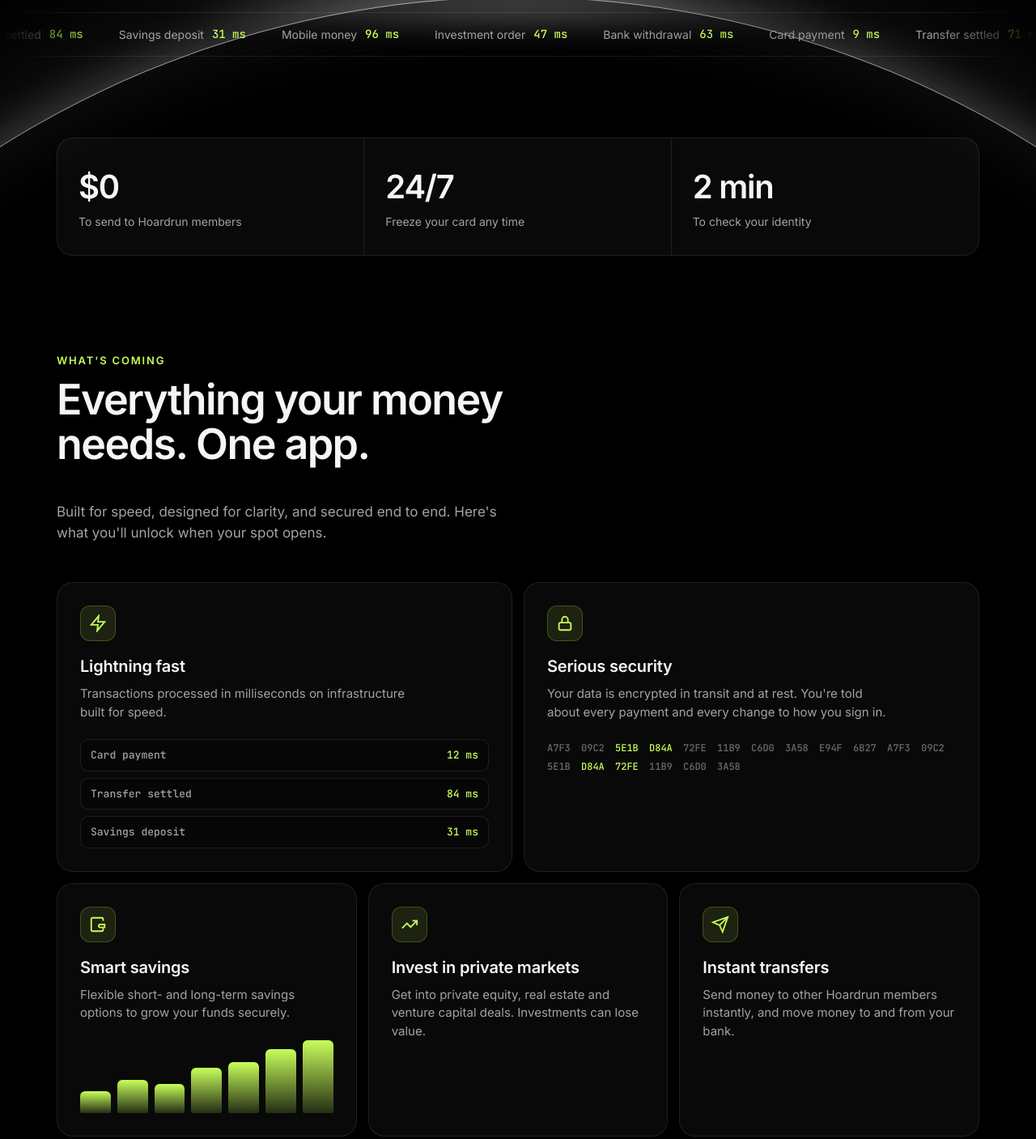
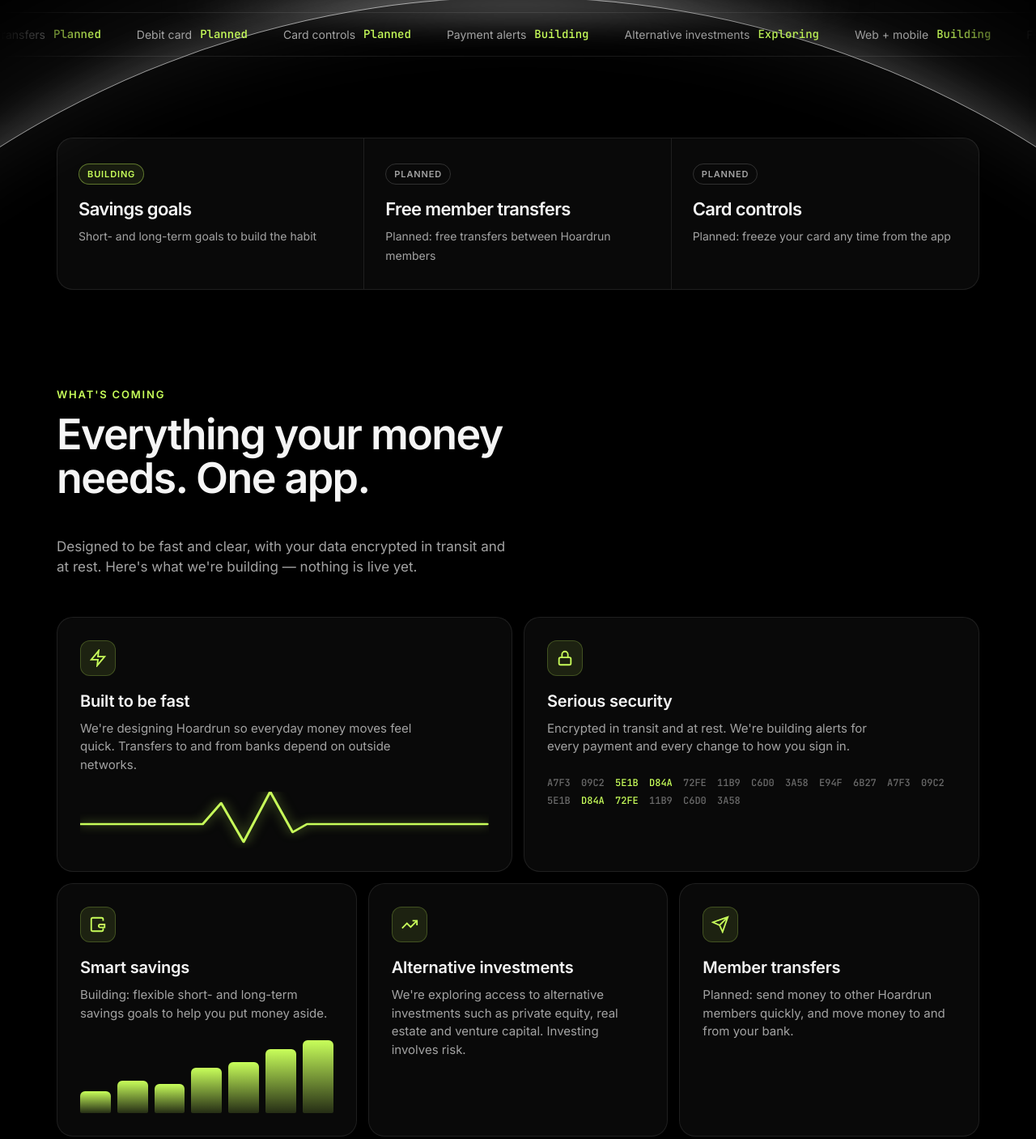
Before and after one commit to Jud-e1/hoardrun-waitlist, a plain HTML site: page index.html in a window 1280 px wide. Shown: the part 863-2270 px from the top of the page at 81% size. Drawn offline with Linux system fonts and the light colour scheme; animation ran at ten frames a second.

Commit message:
Pre-launch wording: roadmap statuses, no speed claims, honest FAQs
Co-Authored-By: Claude Opus 5.5 <noreply@anthropic.com>

```diff
--- a/index.html
+++ b/index.html
@@ -145,7 +145,7 @@
   .stats{display:grid;grid-template-columns:repeat(3,1fr);border:1px solid var(--line);border-radius:var(--radius);overflow:hidden;background:var(--card)}
   .stat{padding:30px 26px;border-right:1px solid var(--line)}
   .stat:last-child{border-right:0}
-  .stat b{font-size:40px;letter-spacing:-.03em;font-weight:600;display:block}
+  .stat b{font-size:22px;margin-bottom:4px;letter-spacing:-.03em;font-weight:600;display:block}
   .stat span{color:var(--muted);font-size:14px}
 
   .bento{display:grid;grid-template-columns:repeat(6,1fr);gap:14px}
@@ -156,6 +156,11 @@
   .tile p{color:var(--muted);font-size:15px;margin-top:8px;max-width:420px}
   .ico{width:44px;height:44px;border-radius:12px;display:grid;place-items:center;background:rgba(200,255,90,.1);border:1px solid rgba(200,255,90,.22);color:var(--accent)}
   .ico svg{width:22px;height:22px}
+  .pulse{width:100%;height:70px;margin-top:22px}
+  .pulse path{fill:none;stroke:var(--accent);stroke-width:2.5;stroke-linecap:round;stroke-linejoin:round;stroke-dasharray:520;stroke-dashoffset:520;animation:beat 3.2s ease-in-out infinite;filter:drop-shadow(0 0 6px rgba(200,255,90,.6))}
+  @keyframes beat{40%,70%{stroke-dashoffset:0}100%{stroke-dashoffset:-520}}
+  .st{display:inline-block;font-style:normal;font-size:11px;font-weight:600;letter-spacing:.08em;text-transform:uppercase;padding:4px 10px;border-radius:999px;border:1px solid var(--line-2);color:var(--muted);margin-bottom:14px}
+  .st-build{border-color:rgba(200,255,90,.4);color:var(--accent);background:rgba(200,255,90,.08)}
   .speed{margin-top:22px;display:flex;flex-direction:column;gap:8px}
   .speed div{display:flex;justify-content:space-between;font-size:13px;color:var(--muted);padding:9px 12px;border:1px solid var(--line);border-radius:10px;background:rgba(0,0,0,.25)}
   .speed b{color:var(--accent);font-weight:500}
@@ -266,7 +271,7 @@
     .card{right:-20px;width:200px;height:126px}
     .f2{right:-14px}
     .stat{padding:22px 18px}
-    .stat b{font-size:30px}
+    .stat b{font-size:20px}
     .nav .btn{padding:10px 16px;font-size:14px}
   }
 </style>
@@ -296,11 +301,10 @@
       <div>
         <span class="pill rv"><b>Waitlist open</b><span class="live"></span> Early access is rolling out soon</span>
         <h1 class="rv"><span class="soft">Money,</span><br><span class="soft">reimagined.</span><br><span class="acc">Get in first.</span></h1>
-        <p class="lede rv">Saving, spending, sending and investing — together in one app, with low costs and clear information. Join the waitlist and be among the first to get access.</p>
+        <p class="lede rv">We're building one app for saving, spending and sending money, with low costs and clear information. Join the waitlist to follow the build and get founding-member access.</p>
         <div class="herojoin rv" id="join">
           <div id="formWrap">
             <form id="waitlistForm" class="heroform" novalidate>
-              <div class="setup-warn" id="setupWarn">Formspree isn't connected yet — set <code>FORMSPREE_ID</code> at the bottom of this file.</div>
               <input type="text" id="name" name="name" autocomplete="name" placeholder="Full name" aria-label="Full name" required />
               <input type="email" id="email" name="email" autocomplete="email" placeholder="you@email.com" aria-label="Email address" required />
               <input type="text" name="_gotcha" class="hp" tabindex="-1" autocomplete="off" aria-hidden="true" />
@@ -353,7 +357,7 @@
             <div class="tx"><div>Transfer to Ama<small>Yesterday</small></div><span>−$120.00</span></div>
           </div>
         </div>
-        <div class="float f1"><span style="color:var(--muted)">Received in <span class="mono" style="color:var(--accent)">84 ms</span></span><b>+$2,400.00</b></div>
+        <div class="float f1"><span style="color:var(--muted)">Transfer received</span><b>+$2,400.00</b></div>
         <div class="float f2" style="display:flex;gap:12px;align-items:center">
           <svg class="ring" viewBox="0 0 44 44"><circle cx="22" cy="22" r="18" stroke="rgba(255,255,255,.12)" stroke-width="5" fill="none"/><circle cx="22" cy="22" r="18" stroke="#c8ff5a" stroke-width="5" fill="none" stroke-linecap="round" stroke-dasharray="113" stroke-dashoffset="32" transform="rotate(-90 22 22)"/></svg>
           <div><span style="color:var(--muted)">Savings goal</span><b>72%</b></div>
@@ -364,17 +368,17 @@
 
   <div class="ticker" aria-hidden="true">
     <div class="ticker-track">
-      <span>Card payment <em class="mono">12 ms</em></span><span>Transfer settled <em class="mono">84 ms</em></span><span>Savings deposit <em class="mono">31 ms</em></span><span>Mobile money <em class="mono">96 ms</em></span><span>Investment order <em class="mono">47 ms</em></span><span>Bank withdrawal <em class="mono">63 ms</em></span><span>Card payment <em class="mono">9 ms</em></span><span>Transfer settled <em class="mono">71 ms</em></span>
-      <span>Card payment <em class="mono">12 ms</em></span><span>Transfer settled <em class="mono">84 ms</em></span><span>Savings deposit <em class="mono">31 ms</em></span><span>Mobile money <em class="mono">96 ms</em></span><span>Investment order <em class="mono">47 ms</em></span><span>Bank withdrawal <em class="mono">63 ms</em></span><span>Card payment <em class="mono">9 ms</em></span><span>Transfer settled <em class="mono">71 ms</em></span>
+      <span>Smart savings <em class="mono">Building</em></span><span>Member transfers <em class="mono">Planned</em></span><span>Debit card <em class="mono">Planned</em></span><span>Card controls <em class="mono">Planned</em></span><span>Payment alerts <em class="mono">Building</em></span><span>Alternative investments <em class="mono">Exploring</em></span><span>Web + mobile <em class="mono">Building</em></span><span>Founding members <em class="mono">Open now</em></span>
+      <span>Smart savings <em class="mono">Building</em></span><span>Member transfers <em class="mono">Planned</em></span><span>Debit card <em class="mono">Planned</em></span><span>Card controls <em class="mono">Planned</em></span><span>Payment alerts <em class="mono">Building</em></span><span>Alternative investments <em class="mono">Exploring</em></span><span>Web + mobile <em class="mono">Building</em></span><span>Founding members <em class="mono">Open now</em></span>
     </div>
   </div>
 
   <section>
     <div class="wrap">
       <div class="stats rv">
-        <div class="stat"><b>$0</b><span>To send to Hoardrun members</span></div>
-        <div class="stat"><b>24/7</b><span>Freeze your card any time</span></div>
-        <div class="stat"><b>2 min</b><span>To check your identity</span></div>
+        <div class="stat"><i class="st st-build">Building</i><b>Savings goals</b><span>Short- and long-term goals to build the habit</span></div>
+        <div class="stat"><i class="st">Planned</i><b>Free member transfers</b><span>Planned: free transfers between Hoardrun members</span></div>
+        <div class="stat"><i class="st">Planned</i><b>Card controls</b><span>Planned: freeze your card any time from the app</span></div>
       </div>
     </div>
   </section>
@@ -383,36 +387,36 @@
     <div class="wrap">
       <div class="head rv">
         <div><div class="eyebrow">What's coming</div><h2>Everything your money<br>needs. One app.</h2></div>
-        <p class="sub">Built for speed, designed for clarity, and secured end to end. Here's what you'll unlock when your spot opens.</p>
+        <p class="sub">Designed to be fast and clear, with your data encrypted in transit and at rest. Here's what we're building — nothing is live yet.</p>
       </div>
       <div class="bento">
         <div class="tile wide rv">
           <div class="ico"><svg viewBox="0 0 24 24" fill="none" stroke="currentColor" stroke-width="2"><path d="M13 2 3 14h9l-1 8 10-12h-9l1-8z"/></svg></div>
-          <h3>Lightning fast</h3>
-          <p>Transactions processed in milliseconds on infrastructure built for speed.</p>
-          <div class="speed mono"><div>Card payment<b>12 ms</b></div><div>Transfer settled<b>84 ms</b></div><div>Savings deposit<b>31 ms</b></div></div>
+          <h3>Built to be fast</h3>
+          <p>We're designing Hoardrun so everyday money moves feel quick. Transfers to and from banks depend on outside networks.</p>
+          <svg class="pulse" viewBox="0 0 400 70" preserveAspectRatio="none" aria-hidden="true"><path d="M0 40h120l18-26 22 48 26-62 22 50 14-10h178"/></svg>
         </div>
         <div class="tile wide rv">
           <div class="ico"><svg viewBox="0 0 24 24" fill="none" stroke="currentColor" stroke-width="2"><rect x="4" y="11" width="16" height="10" rx="2"/><path d="M8 11V7a4 4 0 0 1 8 0v4"/></svg></div>
           <h3>Serious security</h3>
-          <p>Your data is encrypted in transit and at rest. You're told about every payment and every change to how you sign in.</p>
+          <p>Encrypted in transit and at rest. We're building alerts for every payment and every change to how you sign in.</p>
           <div class="hash mono">A7F3 09C2 <span class="hl">5E1B D84A</span> 72FE 11B9 C6D0 3A58 E94F 6B27 A7F3 09C2 5E1B <span class="hl">D84A 72FE</span> 11B9 C6D0 3A58</div>
         </div>
         <div class="tile rv">
           <div class="ico"><svg viewBox="0 0 24 24" fill="none" stroke="currentColor" stroke-width="2"><path d="M19 7V5a2 2 0 0 0-2-2H5a2 2 0 0 0-2 2v14a2 2 0 0 0 2 2h12a2 2 0 0 0 2-2v-2"/><path d="M21 12h-6a2 2 0 0 0 0 4h6v-4z"/></svg></div>
           <h3>Smart savings</h3>
-          <p>Flexible short- and long-term savings options to grow your funds securely.</p>
+          <p>Building: flexible short- and long-term savings goals to help you put money aside.</p>
           <div class="bars"><i style="height:30%"></i><i style="height:45%"></i><i style="height:40%"></i><i style="height:62%"></i><i style="height:70%"></i><i style="height:88%"></i><i style="height:100%"></i></div>
         </div>
         <div class="tile rv">
           <div class="ico"><svg viewBox="0 0 24 24" fill="none" stroke="currentColor" stroke-width="2"><path d="m22 7-8.5 8.5-5-5L2 17"/><path d="M16 7h6v6"/></svg></div>
-          <h3>Invest in private markets</h3>
-          <p>Get into private equity, real estate and venture capital deals. Investments can lose value.</p>
+          <h3>Alternative investments</h3>
+          <p>We're exploring access to alternative investments such as private equity, real estate and venture capital. Investing involves risk.</p>
         </div>
         <div class="tile rv">
           <div class="ico"><svg viewBox="0 0 24 24" fill="none" stroke="currentColor" stroke-width="2"><path d="M22 2 11 13"/><path d="M22 2 15 22l-4-9-9-4 20-7z"/></svg></div>
-          <h3>Instant transfers</h3>
-          <p>Send money to other Hoardrun members instantly, and move money to and from your bank.</p>
+          <h3>Member transfers</h3>
+          <p>Planned: send money to other Hoardrun members quickly, and move money to and from your bank.</p>
         </div>
       </div>
     </div>
@@ -435,11 +439,13 @@
     <div class="wrap">
       <div class="head rv" style="justify-content:center;text-align:center"><div><div class="eyebrow">FAQ</div><h2>Questions, answered.</h2></div></div>
       <div class="faq rv">
-        <details><summary>What is Hoardrun?</summary><p>Hoardrun is a financial technology company, not a bank. We bring saving, spending, sending and investing together in one app, with low costs and clear information so you can decide for yourself.</p></details>
+        <details><summary>What is Hoardrun?</summary><p>Hoardrun is a financial technology company, not a bank. We're building one app for saving, spending and sending money, with low costs and clear information so you can decide for yourself.</p></details>
+        <details><summary>Is Hoardrun live yet?</summary><p>Not yet. Everything on this page is in development or on our roadmap. Join the waitlist to follow the build and be among the first invited when accounts open.</p></details>
+        <details><summary>Who holds my money?</summary><p>Hoardrun is not a bank, and we aren't holding anyone's money today. We plan to work with licensed banking partners, and before any account opens we'll tell you exactly who holds customer funds and what protections apply.</p></details>
         <details><summary>Does joining the waitlist cost anything?</summary><p>No. Joining the waitlist is completely free, and there's no obligation to open an account when your invite arrives.</p></details>
-        <details><summary>When will I get access?</summary><p>We're opening access in waves. Waitlist members are invited first, in the order they signed up. We'll email you when your spot is ready.</p></details>
+        <details><summary>When will I get access?</summary><p>We'll open access in waves once the app is ready, and waitlist members are invited first. We'll email you when your spot is ready.</p></details>
         <details><summary>What do you do with my information?</summary><p>We only use your details to manage your waitlist spot and send you launch updates. We don't sell your data, and you can unsubscribe any time.</p></details>
-        <details><summary>Can I use Hoardrun on my computer?</summary><p>Yes. Hoardrun works on your phone or your computer, wherever you are.</p></details>
+        <details><summary>Will Hoardrun work on my computer?</summary><p>That's the plan. We're building Hoardrun for both phone and computer.</p></details>
       </div>
     </div>
   </section>
@@ -473,7 +479,6 @@
   const endpoint = "https://formspree.io/f/" + FORMSPREE_ID;
   const configured = FORMSPREE_ID && FORMSPREE_ID !== "YOUR_FORM_ID";
   document.getElementById("yr").textContent = new Date().getFullYear();
-  if (!configured) document.getElementById("setupWarn").style.display = "block";
 
   const reduce = matchMedia("(prefers-reduced-motion: reduce)").matches;
 
```
